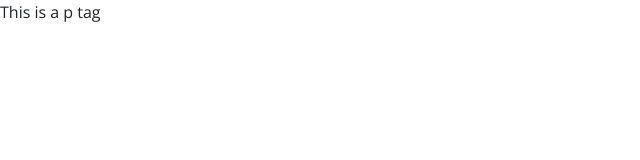
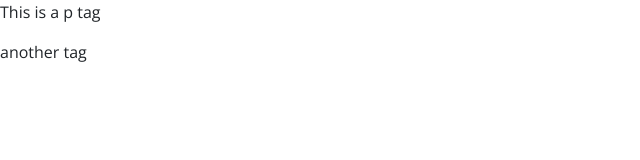
Before and after one commit to Springhawk27/Springhawk27.github.io, a plain HTML site: page index.html in a window 1280 px wide. Shown: the whole page, without its empty margins (0-640 px from the left). Drawn offline with nearby package versions, Linux system fonts and the light colour scheme; files whose address does not match are found by name.

Commit message:
Update index.html

```diff
--- a/index.html
+++ b/index.html
@@ -21,6 +21,7 @@
 <body>
 
     <p>This is a p tag</p>
+    <p>another tag</p>
 
     <!-- Optional JavaScript -->
     <!-- jQuery first, then Popper.js, then Bootstrap JS -->
```
